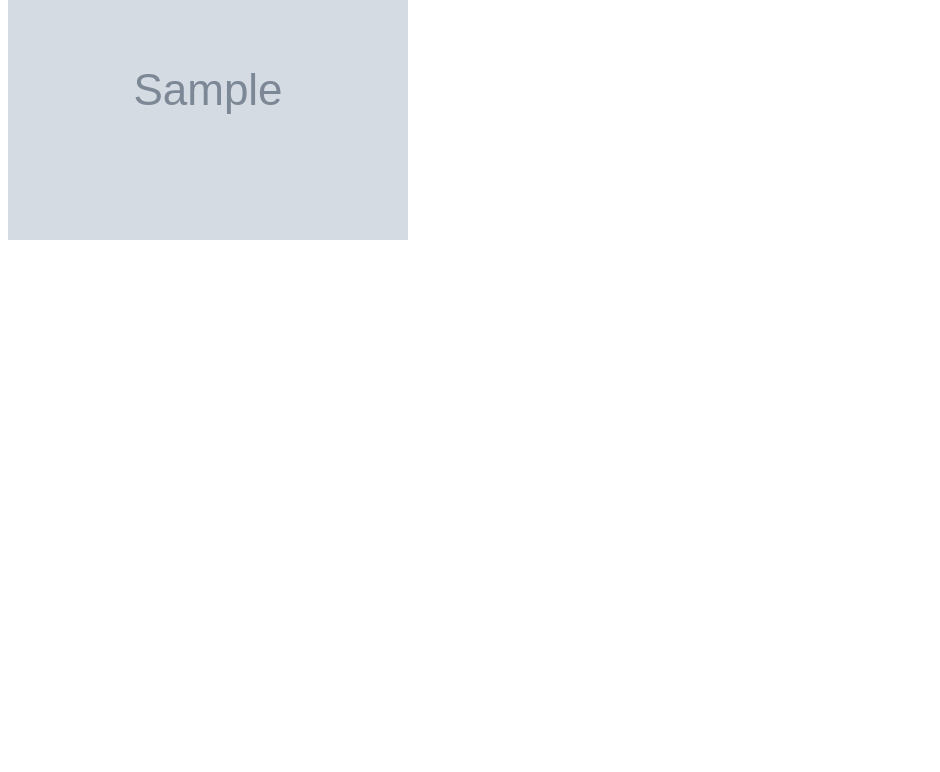
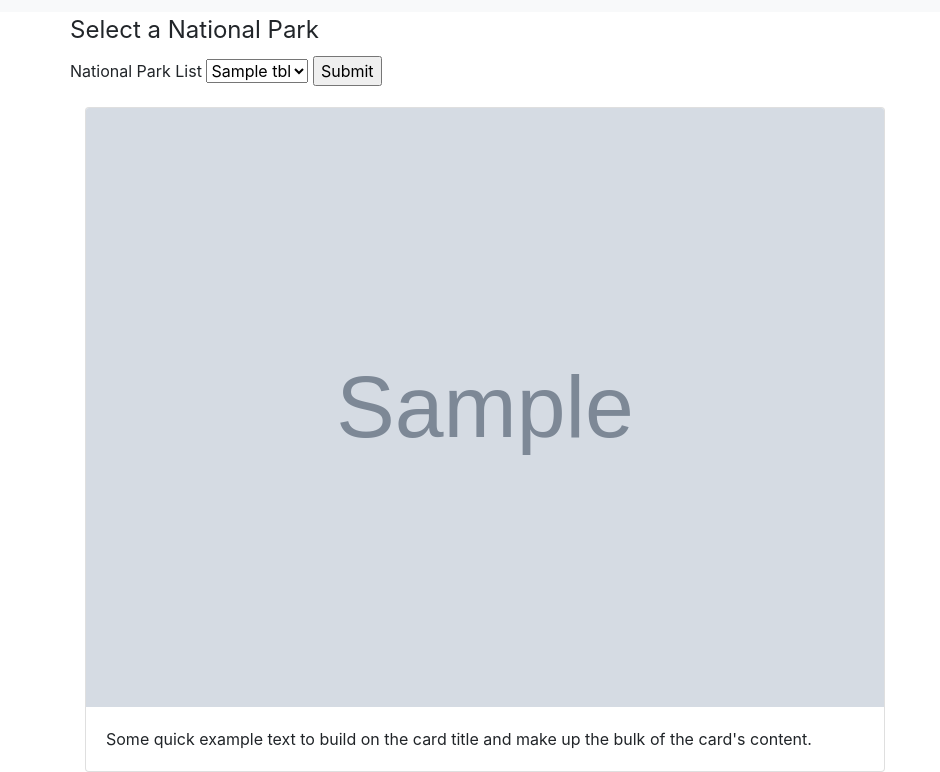
Before and after one commit to lmaghran/National_Parks_Camping_Site, a Flask app: template templates/index2.html in a window 1280 px wide. Shown: the part 314-1086 px from the top of the page, without its empty margins (0-940 px from the left). Before the commit the page ends 554 px from the top, so only its background shows below. Run offline with Flask 2, Linux system fonts and the light colour scheme; tables that the repository leaves empty hold one stand-in row (values such as "Sample post"); the template is opened without the code that fills it: values that come from a table or form of the project are taken from there, most other values are stand-ins (such as "Sample title", 1, 10 or a date in 2020); grey boxes marked "Sample" are stand-in pictures; some libraries are stand-ins or nearby versions.

Commit message:
created cards for my homepage

```diff
--- a/templates/index2.html
+++ b/templates/index2.html
@@ -1,21 +1,52 @@
 <!DOCTYPE html>
-<html>
+<html lang="en">
 <head>
-<script
+  <meta charset="utf-8">
+  <meta name="viewport" content="width=device-width, initial-scale=1">
+  <title>Tentative- find campsites in National Parks</title>
+
+  <link rel="stylesheet" href="https://maxcdn.bootstrapcdn.com/bootstrap/4.0.0/css/bootstrap.min.css" integrity="sha384-Gn5384xqQ1aoWXA+058RXPxPg6fy4IWvTNh0E263XmFcJlSAwiGgFAW/dAiS6JXm" crossorigin="anonymous">
+  <script
   src="https://code.jquery.com/jquery-3.4.1.js"
   integrity="sha256-WpOohJOqMqqyKL9FccASB9O0KwACQJpFTUBLTYOVvVU="
   crossorigin="anonymous"></script>
 
+  <script src="https://code.jquery.com/jquery-3.2.1.slim.min.js" integrity="sha384-KJ3o2DKtIkvYIK3UENzmM7KCkRr/rE9/Qpg6aAZGJwFDMVNA/GpGFF93hXpG5KkN" crossorigin="anonymous"></script>
+<script src="https://cdnjs.cloudflare.com/ajax/libs/popper.js/1.12.9/umd/popper.min.js" integrity="sha384-ApNbgh9B+Y1QKtv3Rn7W3mgPxhU9K/ScQsAP7hUibX39j7fakFPskvXusvfa0b4Q" crossorigin="anonymous"></script>
+<script src="https://maxcdn.bootstrapcdn.com/bootstrap/4.0.0/js/bootstrap.min.js" integrity="sha384-JZR6Spejh4U02d8jOt6vLEHfe/JQGiRRSQQxSfFWpi1MquVdAyjUar5+76PVCmYl" crossorigin="anonymous"></script>
+    <link rel="stylesheet" href="https://use.fontawesome.com/releases/v5.0.10/css/all.css"
+        integrity="sha384-+d0P83n9kaQMCwj8F4RJB66tzIwOKmrdb46+porD/OvrJ+37WqIM7UoBtwHO6Nlg" crossorigin="anonymous">
+    <link rel="stylesheet" href="/static/styles.css">
+  <link href="../static/style.css" rel="stylesheet">
+</head>
+<body>
 
     {% block content %}
-    <title></title>
-</head>
-<body>
-    <h1>Tentative!  Find campsites in National Parks!<h1>
-    <h2>Please select a national park below:<h2>
 
-<form id="select-np" form action="/np_selected">
-    <fieldset>
+<!-- Navigation -->
+<nav class= "navbar navbar-expand-md navbar-light bg-light sticky-top">
+  <div class="container-fluid">
+      <a class="navbar-brand" href="#"><img src="../static/img/Artboard 1@0.5x.png" alt = "Tentative logo"></a>
+      <button class="navbar-toggler" type="button" data-toggle="collapse"
+        data-target="#navbarResponsive">
+        <span class="navbar-toggler-icon"></span>
+      </button>
+  <div class="collapse navbar-collapse" id="navbarResponsive">
+    <ul class="navbar-nav ml-auto">
+      <li class="nav-items">
+        <a class="nav-link" href="#">Home</a>
+      </li>
+      <li class="nav-items">
+        <a class="nav-link" href="#">About</a>
+      </li>
+    </ul>
+  </div>
+  </div>
+  </nav>
+
+<div class="container">
+  <div class="row">
+    <form id="select-np" form action="/np_selected">
         <legend>Select a National Park</legend>
         <p>
         <label>National Park List</label>
@@ -26,17 +57,48 @@
         </select>
         <input type="submit">
       </p>
-    </fieldset>
+    </form>
+  </div>
+</div>
+
+<div class="container">
+  <div class="row justify-content-md-center">
+    <div class="col">
+      {% for image in random_images %}
+
+      <div class="card" style="width: 50rem;">
+        <img src="{{ image['url'] }}" class="card-img-top" alt="...">
+          <div class="card-body">
+            <p class="card-text">Some quick example text to build on the card title and make up the bulk of the card's content.</p>
+          </div>
+      </div>
 
 
-{% for image in random_images %}
-
-<img class="rand_picture"
-     src="{{ image['url'] }}"
-     alt="">
+          {% endfor %}
 
 
-{% endfor %}
+</div>
+</div>
+
+</div>
+</div>
+
+
+
+
+<!--- Image Slider -->
+
+
+
+
+
+<!--     <li data-target="#carouselExampleIndicators" data-slide-to="2"></li> -->
+
+<!--     <div class="carousel-item">
+      <img class="d-block w-100" src="..." alt="Third slide">
+    </div> -->
+<!--   </div> -->
+
 
 
 {% endblock %}
```
